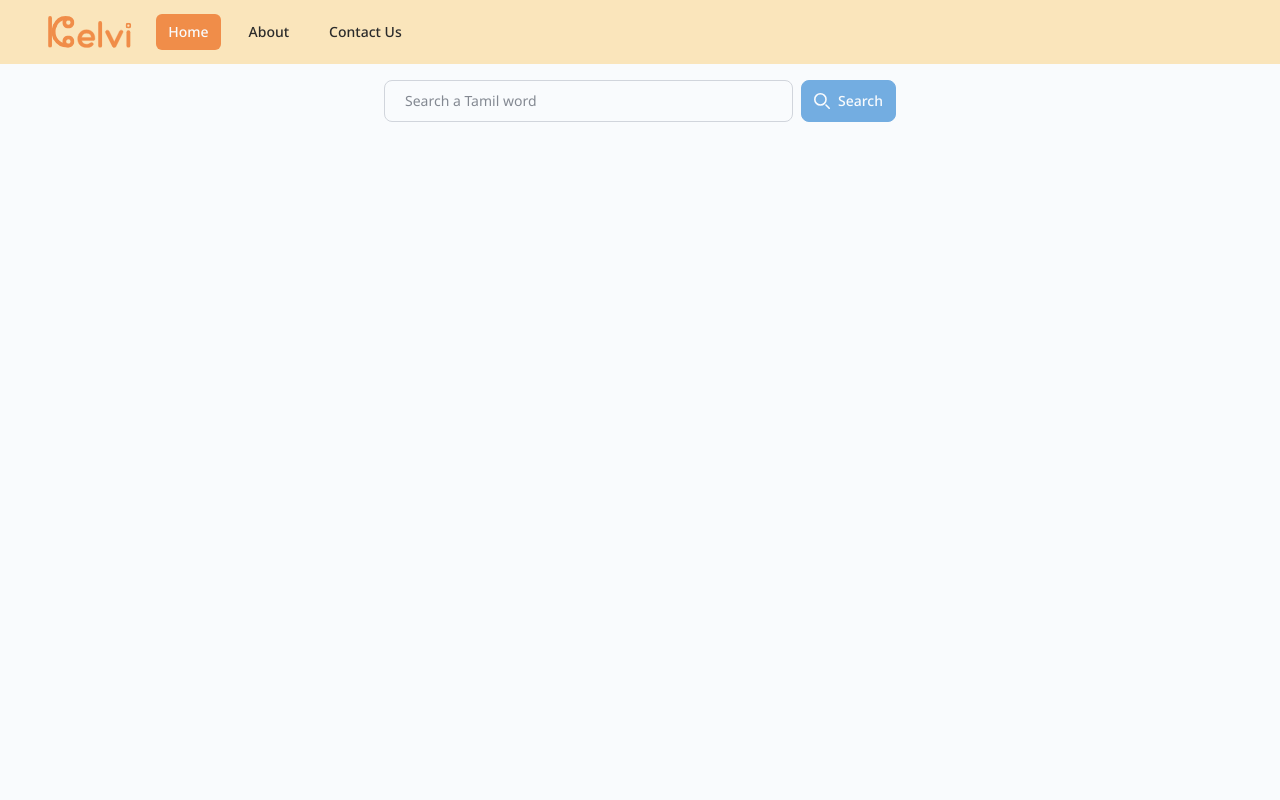
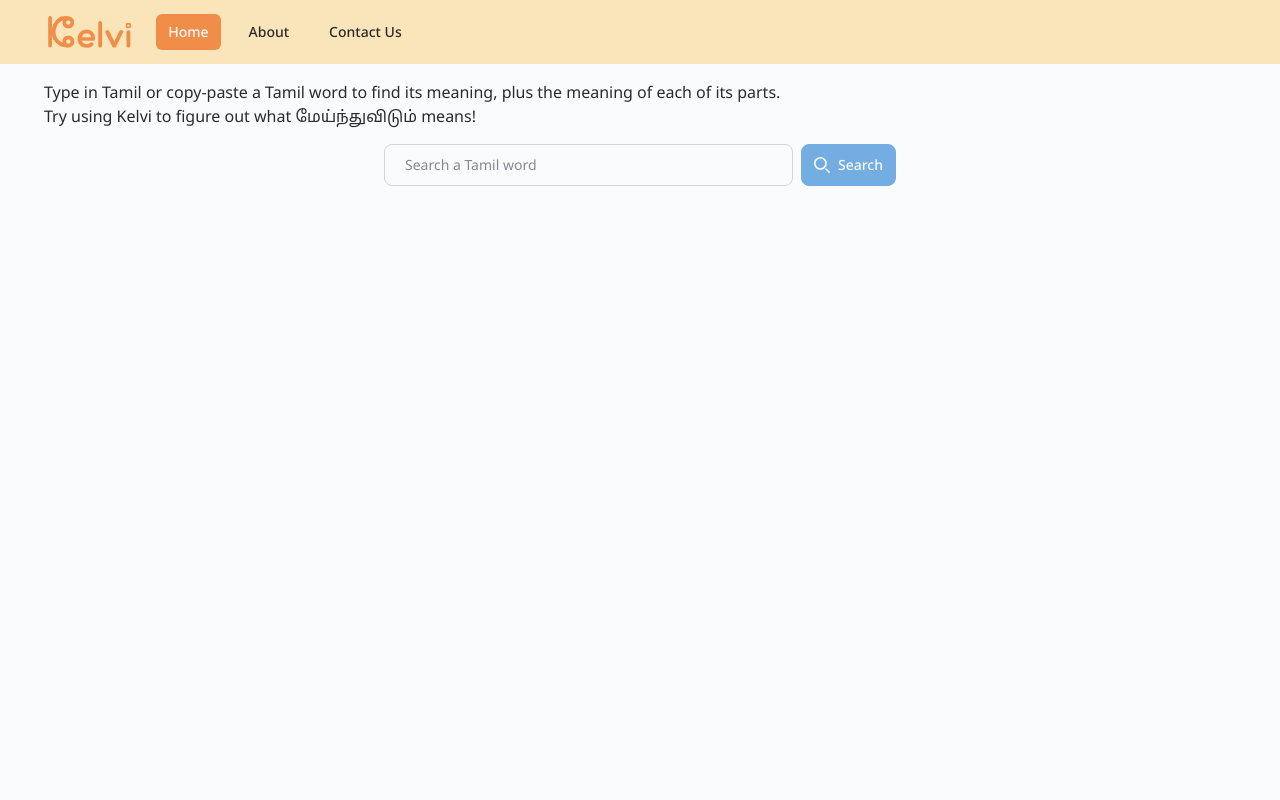
Before and after one commit to saltyseadawg/kelvi-frontend, a Next.js app: page / in a window 1280 px wide. Shown: the top 800 px of the page. Built offline with nearby package versions, Linux system fonts and the light colour scheme.

Commit message:
add quick start text to homepage (#15)

```diff
--- a/src/app/page.tsx
+++ b/src/app/page.tsx
@@ -11,10 +11,16 @@ import { submitSearch } from "./actions/actions"
 
 export default function Home() {
   const [data, setData] = useActionState(submitSearch, { user_input: ''});
+  console.log(data)
+
   return (
     <div>
       <div className="header">
         <Navbar></Navbar>
+        <div id="quick-start-info" className="pt-4 px-4 sm:px-11" style={{ display: (data.user_input === '' ? 'block' : 'none') }}>
+          <p>Type in Tamil or copy-paste a Tamil word to find its meaning, plus the meaning of each of its parts.</p>
+          <p>Try using Kelvi to figure out what மேய்ந்துவிடும் means!</p>
+        </div>
         <div className="pt-4 px-4"><Searchbar action={setData}></Searchbar></div>
       </div>
       <div className="min-h-screen p-8 pb-20 gap-16 sm:p-20 md:items-center md:justify-items-center">
```
